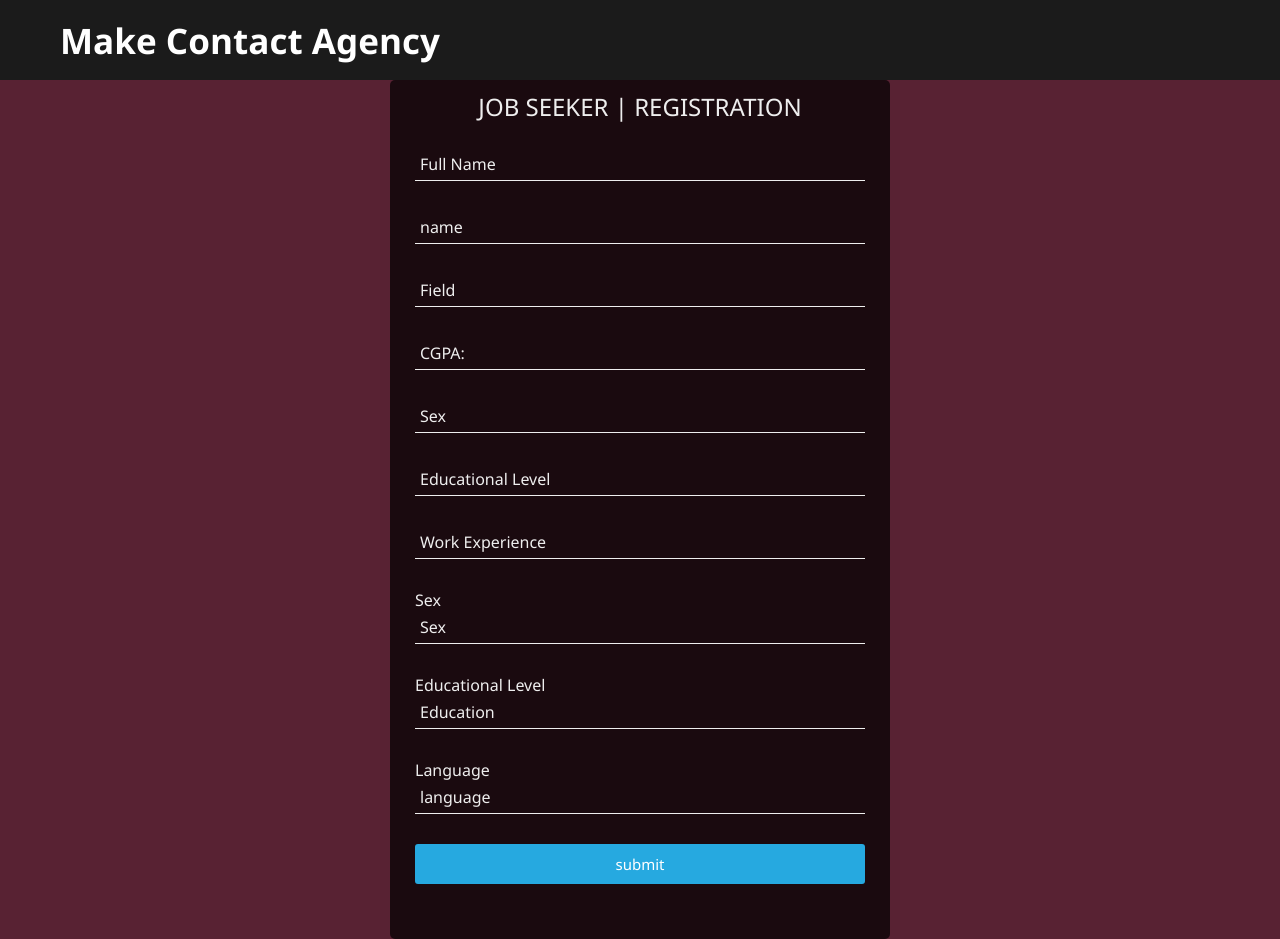
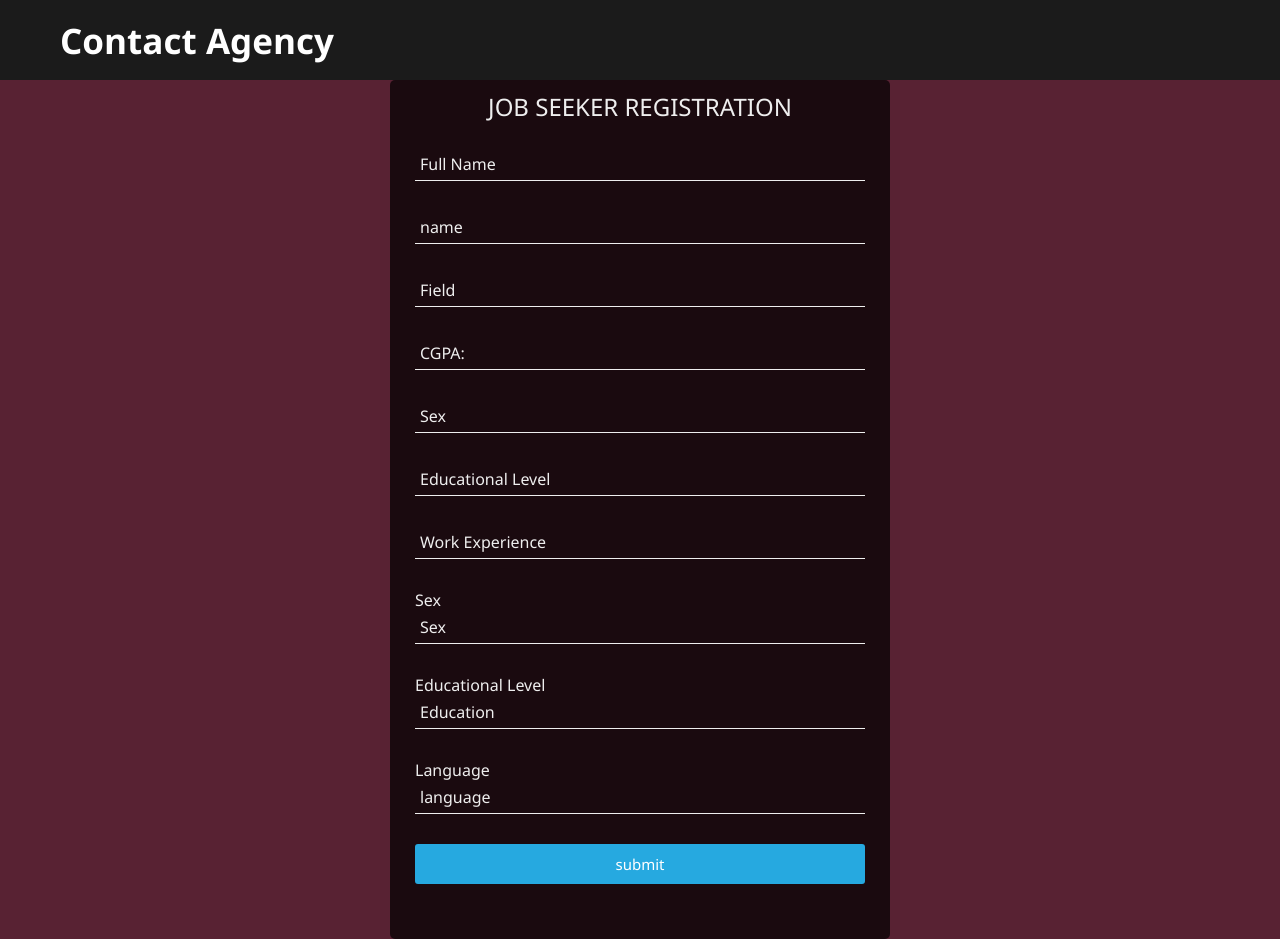
Before and after one commit to Ephrem-Yimer/learn-coding, a plain HTML site: page job seeker.html in a window 1280 px wide. Drawn offline with Linux system fonts and the light colour scheme.

Commit message:
Update job seeker.html

```diff
--- a/job seeker.html
+++ b/job seeker.html
@@ -4,19 +4,19 @@
     <meta charset="UTF-8">
     <meta http-equiv="X-UA-Compatible" content="IE=edge">
     <meta name="viewport" content="width=device-width, initial-scale=1.0">
-    <link rel="stylesheet" href="/job seeker.css">
+    <link rel="stylesheet" href="job seeker.css">
     <title>Contact Agency</title>
 </head>
 <body>
     <header class="main-header">
         <div>
-            <h3>Make Contact Agency</h3>
+            <h3>Contact Agency</h3>
         </div>
     </header>
 
     <div class="container">
         <div class="title">
-            <h2>Job Seeker | Registration</h2>
+            <h2>Job Seeker Registration</h2>
         </div>
         <form action="" method="post">
            <input type="text" id="iitd" name="fname" placeholder="Full Name">
```
